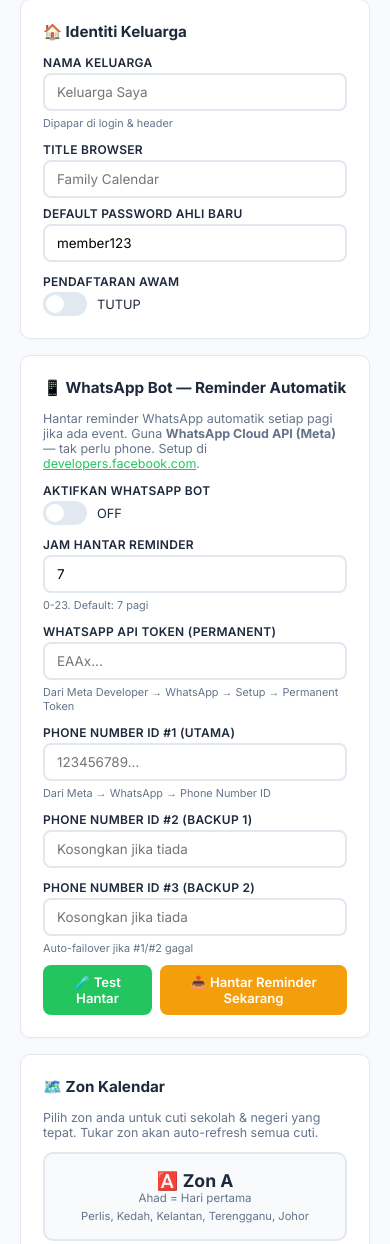
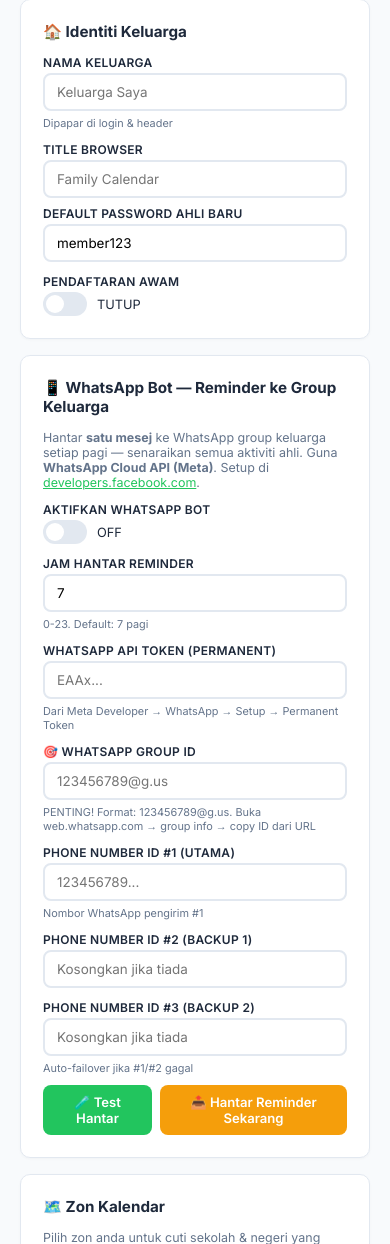
Before and after one commit to afroguys/team-calendar, a Flask app: page /admin in a window 390 px wide. Shown: the part 109-1353 px from the top of the page. Run offline with Flask 3, Linux system fonts and the light colour scheme.

Commit message:
v8.1: WhatsApp group reminder — satu mesej ke group keluarga
- Bot hantar SATU mesej ke Group WhatsApp — bukan individual
- Senaraikan semua aktiviti ahli dalam format:
  🌅 Selamat Pagi Keluarga!
  📅 Aktiviti Hari Ini:
  ━━ 👤 Ayah ━━
  🎂 Kenduri Bapa Saudara (12:00) — Jalan Melati
  ━━ 👤 Ibu ━━
  📋 Beli barang dapur
- Group ID: 123456789@g.us
- 3 Phone Number IDs kekal untuk sender failover
- Admin UI: tambah Group ID field + panduan cara dapatkan
- fix: missing wa_group_id in config fetch loop

```diff
--- a/app.py
+++ b/app.py
@@ -491,7 +491,7 @@ def run_reminders(force=False):
         db = get_db()
         # Get WhatsApp config
         config = {}
-        for key in ['wa_api_token', 'wa_phone_1', 'wa_phone_2', 'wa_phone_3', 'wa_enabled', 'wa_reminder_hour']:
+        for key in ['wa_api_token', 'wa_group_id', 'wa_phone_1', 'wa_phone_2', 'wa_phone_3', 'wa_enabled', 'wa_reminder_hour']:
             row = db.execute("SELECT value FROM settings WHERE key=?", (key,)).fetchone()
             config[key] = row['value'] if row else None
 
@@ -499,23 +499,19 @@ def run_reminders(force=False):
             return {'sent': 0, 'status': 'disabled', 'message': 'WhatsApp reminders disabled'}
 
         token = config.get('wa_api_token')
+        group_id = config.get('wa_group_id', '').strip()
         phones = [p for p in [config.get('wa_phone_1'), config.get('wa_phone_2'), config.get('wa_phone_3')] if p and p.strip()]
-        if not token or not phones:
-            return {'sent': 0, 'status': 'no_config', 'message': 'Token atau nombor WhatsApp belum dikonfigurasi'}
+        if not token or not phones or not group_id:
+            return {'sent': 0, 'status': 'no_config', 'message': 'Token, Group ID, atau Phone Number ID belum dikonfigurasi'}
 
-        # Get today's date
         today = datetime.date.today().isoformat()
-        hour = int(config.get('wa_reminder_hour', '7'))
 
-        # Check if already sent today
         if not force:
-            already = db.execute(
-                "SELECT value FROM settings WHERE key='wa_last_sent'"
-            ).fetchone()
+            already = db.execute("SELECT value FROM settings WHERE key='wa_last_sent'").fetchone()
             if already and already['value'] == today:
                 return {'sent': 0, 'status': 'already_sent', 'message': f'Reminder dah dihantar hari ini ({today})'}
 
-        # Get all users with events today
+        # Get ALL users with events today
         users_with_events = db.execute("""
             SELECT DISTINCT u.id, u.username, u.full_name
             FROM events e JOIN users u ON e.user_id = u.id
@@ -525,63 +521,52 @@ def run_reminders(force=False):
         if not users_with_events:
             return {'sent': 0, 'status': 'no_events', 'message': 'Tiada event untuk hari ini'}
 
-        sent_count = 0
-        failures = []
+        # Compose ONE message for the group — listing all family members' events
+        family = db.execute("SELECT value FROM settings WHERE key='family_name'").fetchone()
+        family_name = family['value'] if family else 'Family'
+
+        msg_parts = [f"🌅 *Selamat Pagi {family_name}!*", f"", f"📅 *Aktiviti Hari Ini ({today}):*", f""]
 
         for user in users_with_events:
-            # Get user's events
             events = db.execute("""
-                SELECT title, start, "end", description, category
+                SELECT title, start, description, category
                 FROM events WHERE user_id=? AND date(start)=? AND category != 'cuti'
                 ORDER BY start
             """, (user['id'], today)).fetchall()
+            if not events: continue
 
-            if not events:
-                continue
-
-            # Compose message
-            greeting = f"🌅 *Selamat Pagi {user['full_name']}*!"
-            family = db.execute("SELECT value FROM settings WHERE key='family_name'").fetchone()
-            family_name = family['value'] if family else 'Family'
-
-            msg_parts = [greeting, f"", f"📅 *Aktiviti Hari Ini ({today})*:"]
+            msg_parts.append(f"━━ *_👤 {user['full_name']}_* ━━")
             for ev in events:
                 start_time = ev['start'][11:16] if 'T' in ev['start'] else ''
-                time_str = f" ({start_time})" if start_time else ''
+                time_str = f" *({start_time})*" if start_time else ''
                 cat = CATEGORIES.get(ev['category'], {}).get('icon', '📋')
-                msg_parts.append(f"{cat} *{ev['title']}*{time_str}")
+                line = f"{cat} {ev['title']}{time_str}"
                 if ev['description']:
-                    msg_parts.append(f"   _{ev['description']}_")
+                    line += f" — _{ev['description']}_"
+                msg_parts.append(line)
+            msg_parts.append(f"")
 
-            msg_parts.append(f"")
-            msg_parts.append(f"_{family_name} Calendar • Auto-Reminder_")
-            message = '\n'.join(msg_parts)
+        msg_parts.append(f"_Auto-Reminder • {family_name} Calendar_")
+        message = '\n'.join(msg_parts)
 
-            # Try sending with failover
-            sent = False
-            for phone_id in phones:
-                success, resp = send_whatsapp(phone_id, token, clean_wa_number(user.get('phone', '')), message)
-                if user.get('phone'):
-                    # User has phone number set
-                    pass
-                # For now, send to admin as notification of user's events
-                success, resp = send_whatsapp(phone_id, token, "", f"{message}\n\n📬 Reminder untuk {user['full_name']} (@{user['username']})")
-                if success:
-                    sent = True
-                    break
-                failures.append(f"{phone_id}: {resp}")
-
-            if sent:
-                sent_count += 1
+        # Try sending to group with failover antara nombor pengirim (phone number IDs)
+        sent = False
+        last_error = ''
+        for phone_id in phones:
+            success, resp = send_whatsapp(phone_id, token, group_id, message)
+            if success:
+                sent = True
+                break
+            last_error = str(resp)
 
         # Mark sent
         db.execute("INSERT OR REPLACE INTO settings (key, value) VALUES ('wa_last_sent', ?)", (today,))
         db.commit()
 
-        result = {'sent': sent_count, 'total_users': len(users_with_events), 'status': 'ok'}
-        if failures:
-            result['failures'] = failures[:3]
-        return result
+        if sent:
+            return {'sent': 1, 'total_users': len(users_with_events), 'status': 'ok', 'to_group': True}
+        else:
+            return {'sent': 0, 'status': 'failed', 'message': f'Gagal hantar ke group: {last_error[:200]}'}
 
 @app.route('/api/wa/send-reminder', methods=['POST'])
 @admin_required
@@ -597,10 +582,12 @@ def test_whatsapp():
     db = get_db()
     token = db.execute("SELECT value FROM settings WHERE key='wa_api_token'").fetchone()
     phone = db.execute("SELECT value FROM settings WHERE key='wa_phone_1'").fetchone()
+    group = db.execute("SELECT value FROM settings WHERE key='wa_group_id'").fetchone()
     if not token or not phone:
-        return jsonify({'status': 'no_config', 'error': 'Token atau nombor belum dikonfigurasi'}), 400
+        return jsonify({'status': 'no_config', 'error': 'Token atau Phone Number ID belum dikonfigurasi'}), 400
 
-    success, resp = send_whatsapp(phone['value'], token['value'], '', "✅ *Family Calendar*\n\nWhatsApp integration berfungsi! Reminder akan dihantar automatik setiap pagi.")
+    to = group['value'] if group and group['value'].strip() else ''
+    success, resp = send_whatsapp(phone['value'], token['value'], to, "✅ *Family Calendar*\n\nWhatsApp Bot berfungsi! Reminder akan dihantar automatik setiap pagi ke group ini.")
     return jsonify({'status': 'ok' if success else 'failed', 'response': str(resp)})
 
 # Start reminder scheduler in background thread
--- a/templates/admin.html
+++ b/templates/admin.html
@@ -116,15 +116,16 @@
 
   <!-- WHATSAPP REMINDER -->
   <div class="card">
-    <h3>📱 WhatsApp Bot — Reminder Automatik</h3>
-    <p style="font-size:.78rem;color:var(--muted);margin-bottom:12px">Hantar reminder WhatsApp automatik setiap pagi jika ada event. Guna <strong>WhatsApp Cloud API (Meta)</strong> — tak perlu phone. Setup di <a href="https://developers.facebook.com" target="_blank" style="color:var(--green)">developers.facebook.com</a>.</p>
+    <h3>📱 WhatsApp Bot — Reminder ke Group Keluarga</h3>
+    <p style="font-size:.78rem;color:var(--muted);margin-bottom:12px">Hantar <strong>satu mesej</strong> ke WhatsApp group keluarga setiap pagi — senaraikan semua aktiviti ahli. Guna <strong>WhatsApp Cloud API (Meta)</strong>. Setup di <a href="https://developers.facebook.com" target="_blank" style="color:var(--green)">developers.facebook.com</a>.</p>
     <div class="form-grid">
       <div class="fg"><label>Aktifkan WhatsApp Bot</label>
         <div class="toggle-wrap"><div class="toggle" id="toggleWA" onclick="toggleWA()"></div><span id="waLabel" style="font-size:.8rem">OFF</span></div>
       </div>
       <div class="fg"><label>Jam Hantar Reminder</label><input type="number" id="waReminderHour" value="7" min="0" max="23"><span class="hint">0-23. Default: 7 pagi</span></div>
       <div class="fg full"><label>WhatsApp API Token (Permanent)</label><input type="text" id="waApiToken" placeholder="EAAx..."><span class="hint">Dari Meta Developer → WhatsApp → Setup → Permanent Token</span></div>
-      <div class="fg"><label>Phone Number ID #1 (Utama)</label><input type="text" id="waPhone1" placeholder="123456789..."><span class="hint">Dari Meta → WhatsApp → Phone Number ID</span></div>
+      <div class="fg full"><label>🎯 WhatsApp Group ID</label><input type="text" id="waGroupId" placeholder="123456789@g.us"><span class="hint">PENTING! Format: 123456789@g.us. Buka web.whatsapp.com → group info → copy ID dari URL</span></div>
+      <div class="fg"><label>Phone Number ID #1 (Utama)</label><input type="text" id="waPhone1" placeholder="123456789..."><span class="hint">Nombor WhatsApp pengirim #1</span></div>
       <div class="fg"><label>Phone Number ID #2 (Backup 1)</label><input type="text" id="waPhone2" placeholder="Kosongkan jika tiada"></div>
       <div class="fg"><label>Phone Number ID #3 (Backup 2)</label><input type="text" id="waPhone3" placeholder="Kosongkan jika tiada"><span class="hint">Auto-failover jika #1/#2 gagal</span></div>
     </div>
@@ -278,6 +279,7 @@ fetch('/api/settings').then(function(r){return r.json()}).then(function(d){
   document.getElementById('sFamilyName').value=d.family_name||'Keluarga Saya';
   document.getElementById('sBrandTitle').value=d.brand_title||'Family Calendar';
   document.getElementById('waApiToken').value=d.wa_api_token||'';
+  document.getElementById('waGroupId').value=d.wa_group_id||'';
   document.getElementById('waPhone1').value=d.wa_phone_1||'';
   document.getElementById('waPhone2').value=d.wa_phone_2||'';
   document.getElementById('waPhone3').value=d.wa_phone_3||'';
@@ -327,6 +329,7 @@ async function saveAllSettings(){
     login_icon:settings.loginIcon,
     wa_enabled:settings.waEnabled?'1':'0',
     wa_api_token:document.getElementById('waApiToken').value,
+    wa_group_id:document.getElementById('waGroupId').value,
     wa_phone_1:document.getElementById('waPhone1').value,
     wa_phone_2:document.getElementById('waPhone2').value,
     wa_phone_3:document.getElementById('waPhone3').value,
```
